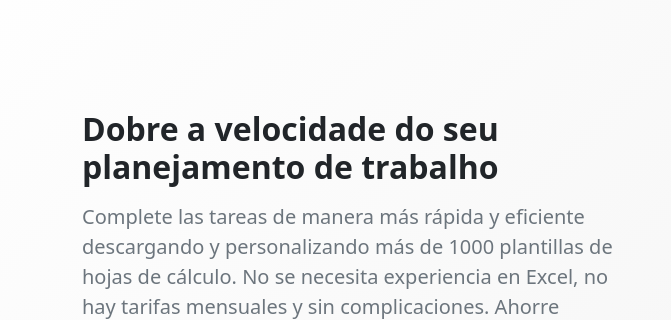
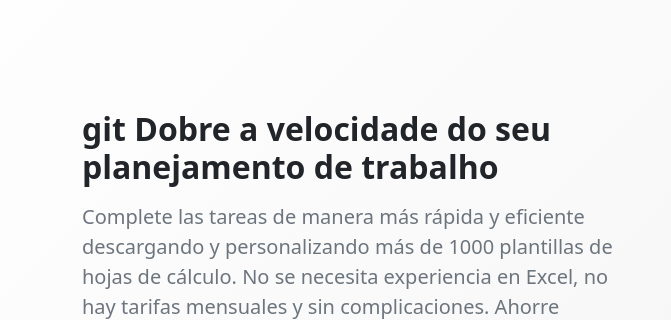
Before and after one commit to LuanAmado/buscacurso, a plain HTML site: page index.html in a window 1280 px wide. Shown: the part 191-511 px from the top of the page, 0-671 px from the left. Drawn offline with nearby package versions, Linux system fonts and the light colour scheme.

Commit message:
Update index.html

```diff
--- a/index.html
+++ b/index.html
@@ -59,7 +59,7 @@
     <div class="container">
         <div class="row align-items-center">
             <div class="col-md-6">
-                <h1 class="hero-title">Dobre a velocidade do seu planejamento de trabalho</h1>
+                <h1 class="hero-title">git Dobre a velocidade do seu planejamento de trabalho</h1>
                 <p class="hero-subtitle">Complete las tareas de manera más rápida y eficiente descargando y personalizando más de 1000 plantillas de hojas de cálculo. No se necesita experiencia en Excel, no hay tarifas mensuales y sin complicaciones. Ahorre tiempo valioso con nuestras plantillas listas para usar.</p>
                 <a href="#oferta" class="btn btn-primary btn-lg mt-4">
                     <i class="fas fa-arrow-right"></i>  Quero Garantir Minha Vaga
```
